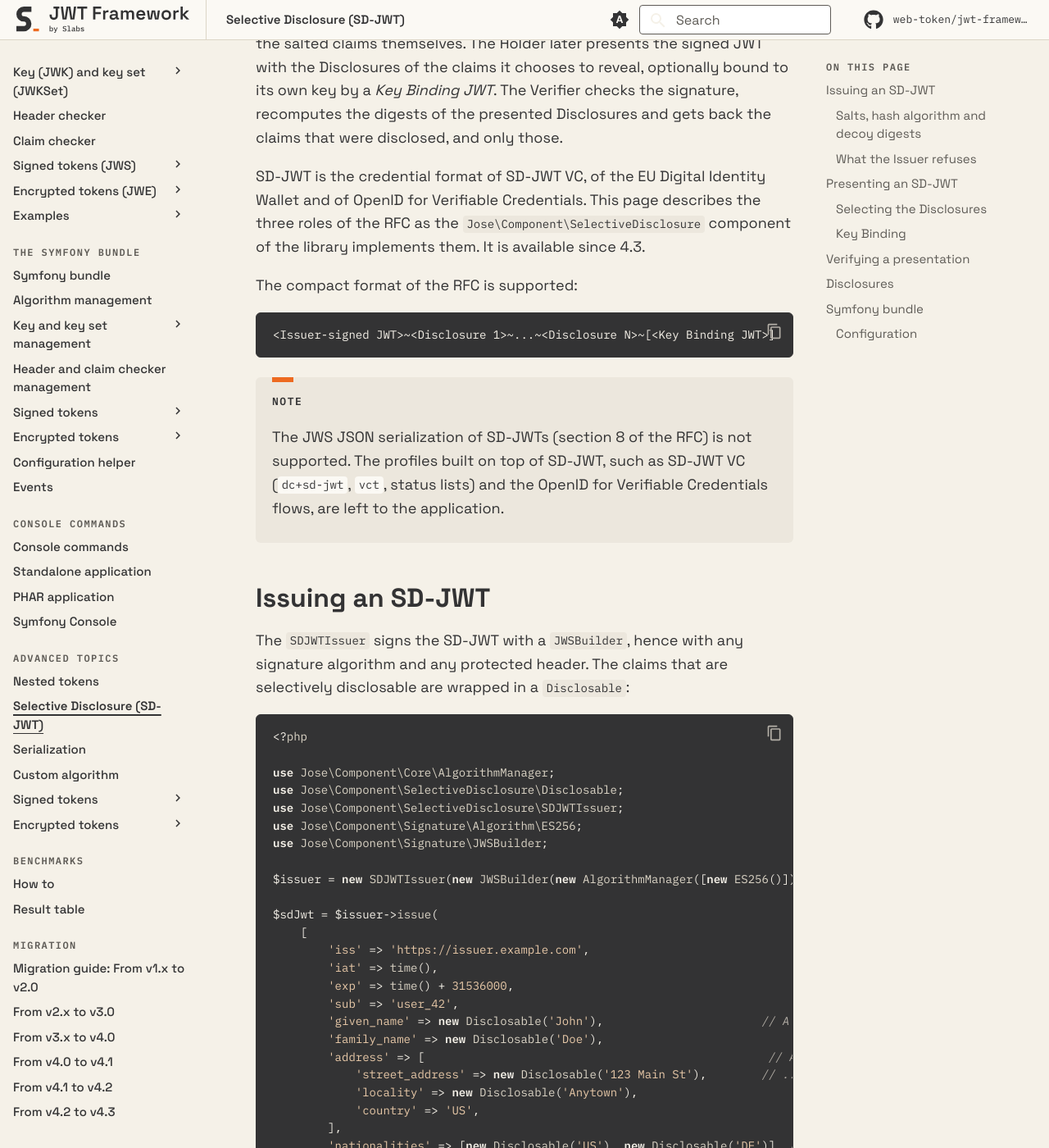
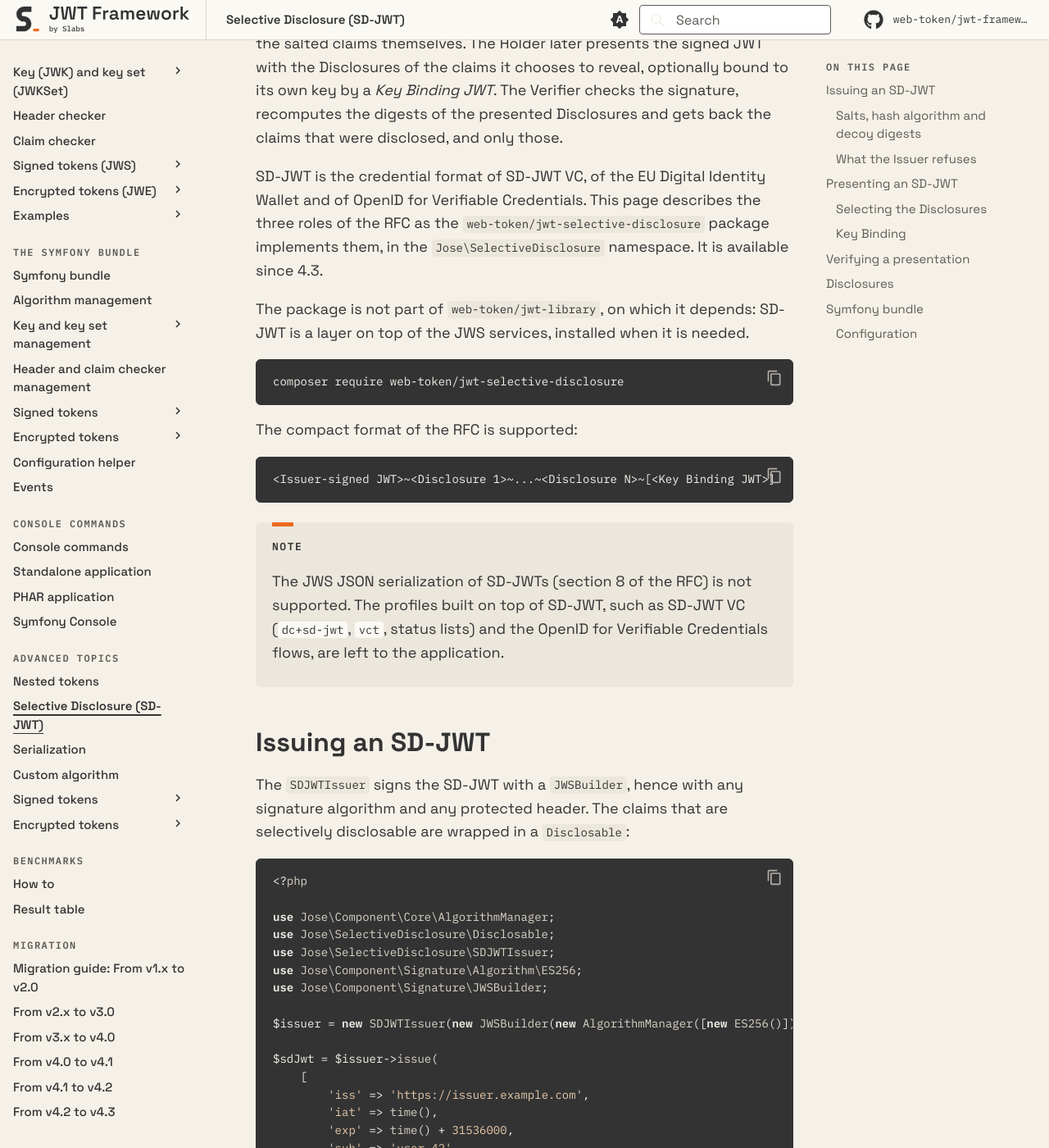
Before and after one commit to web-token/jwt-doc, an MkDocs documentation site: the page built from docs/advanced-topics/selective-disclosure.md, in a window 1280 px wide and 1400 px high, scrolled down 263 px. Shown: the whole window at 82% size. Built offline with MkDocs 1.6.1 and Material for MkDocs 9.7.7, drawn with Linux system fonts in a browser that asks for light colours; plug-ins that fetch from the network failed and are left out; the version menu is left out; some of the changed text lies outside the part shown.

Commit message:
docs: SD-JWT ships in the web-token/jwt-selective-disclosure package
The component moved out of jwt-library into its own package, in the
Jose\SelectiveDisclosure namespace. The page gains the installation
command and says the bundle configuration needs the package; the 4.2 to
4.3 guide names the package and the namespace.

````diff
--- a/docs/advanced-topics/selective-disclosure.md
+++ b/docs/advanced-topics/selective-disclosure.md
@@ -2,7 +2,13 @@
 
 [RFC 9901](https://www.rfc-editor.org/rfc/rfc9901.html) defines Selective Disclosure for JWTs. The Issuer replaces the claims it wants to make selectively disclosable by salted digests, signs the result and hands the Holder the signed JWT together with the *Disclosures*, the salted claims themselves. The Holder later presents the signed JWT with the Disclosures of the claims it chooses to reveal, optionally bound to its own key by a *Key Binding JWT*. The Verifier checks the signature, recomputes the digests of the presented Disclosures and gets back the claims that were disclosed, and only those.
 
-SD-JWT is the credential format of SD-JWT VC, of the EU Digital Identity Wallet and of OpenID for Verifiable Credentials. This page describes the three roles of the RFC as the `Jose\Component\SelectiveDisclosure` component of the library implements them. It is available since 4.3.
+SD-JWT is the credential format of SD-JWT VC, of the EU Digital Identity Wallet and of OpenID for Verifiable Credentials. This page describes the three roles of the RFC as the `web-token/jwt-selective-disclosure` package implements them, in the `Jose\SelectiveDisclosure` namespace. It is available since 4.3.
+
+The package is not part of `web-token/jwt-library`, on which it depends: SD-JWT is a layer on top of the JWS services, installed when it is needed.
+
+```sh
+composer require web-token/jwt-selective-disclosure
+```
 
 The compact format of the RFC is supported:
 
@@ -22,8 +28,8 @@ The `SDJWTIssuer` signs the SD-JWT with a `JWSBuilder`, hence with any signature
 <?php
 
 use Jose\Component\Core\AlgorithmManager;
-use Jose\Component\SelectiveDisclosure\Disclosable;
-use Jose\Component\SelectiveDisclosure\SDJWTIssuer;
+use Jose\SelectiveDisclosure\Disclosable;
+use Jose\SelectiveDisclosure\SDJWTIssuer;
 use Jose\Component\Signature\Algorithm\ES256;
 use Jose\Component\Signature\JWSBuilder;
 
@@ -106,7 +112,7 @@ The Holder parses the SD-JWT it received with `SDJWT::fromString()`. Before stor
 ```php
 <?php
 
-use Jose\Component\SelectiveDisclosure\SDJWT;
+use Jose\SelectiveDisclosure\SDJWT;
 
 $sdJwt = SDJWT::fromString($token);
 
@@ -126,7 +132,7 @@ When the Verifier requires Key Binding, the Holder adds a Key Binding JWT signed
 ```php
 <?php
 
-use Jose\Component\SelectiveDisclosure\SDJWTHolder;
+use Jose\SelectiveDisclosure\SDJWTHolder;
 
 $holder = new SDJWTHolder($jwsBuilder, $clock); // A PSR-20 clock
 
@@ -156,7 +162,7 @@ use Jose\Component\Checker\IssuedAtChecker;
 use Jose\Component\Checker\IssuerChecker;
 use Jose\Component\Checker\NotBeforeChecker;
 use Jose\Component\Checker\TypeChecker;
-use Jose\Component\SelectiveDisclosure\SDJWTVerifier;
+use Jose\SelectiveDisclosure\SDJWTVerifier;
 use Jose\Component\Signature\JWSLoader;
 use Jose\Component\Signature\JWSTokenSupport;
 
@@ -214,12 +220,12 @@ The Key Binding JWT is rejected when its signature cannot be verified with the k
 
 ## Disclosures
 
-The `Disclosure` class is the building block of the component. It creates the Disclosure of an object property or of an array element, parses one, and computes its digest:
+The `Disclosure` class is the building block of the package. It creates the Disclosure of an object property or of an array element, parses one, and computes its digest:
 
 ```php
 <?php
 
-use Jose\Component\SelectiveDisclosure\Disclosure;
+use Jose\SelectiveDisclosure\Disclosure;
 
 $disclosure = Disclosure::forObjectProperty('family_name', 'Doe');  // A random salt
 $disclosure = Disclosure::forArrayElement('FR', 'lklxF5jMYlGTPUovMNIvCA');
@@ -237,6 +243,8 @@ The JSON arrays are serialized as the examples of the RFC are: elements separate
 ## Symfony bundle
 
 ### Configuration
+
+The `selective_disclosure` section of the configuration exists when the `web-token/jwt-selective-disclosure` package is installed; the bundle suggests it but does not require it.
 
 ```yaml
 jose:
````
Also changed, not shown: docs/migration/from-v4.2-to-v4.3.md (+3 -3 lines).
